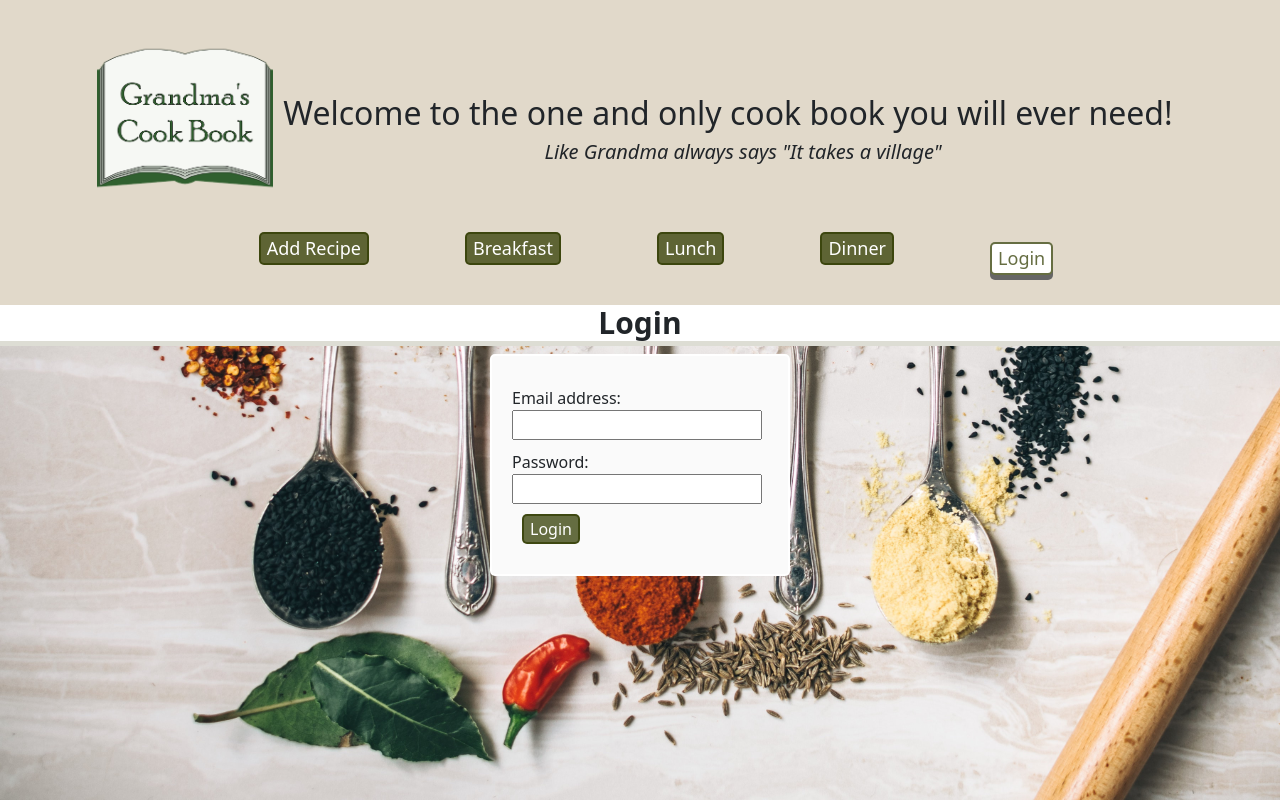
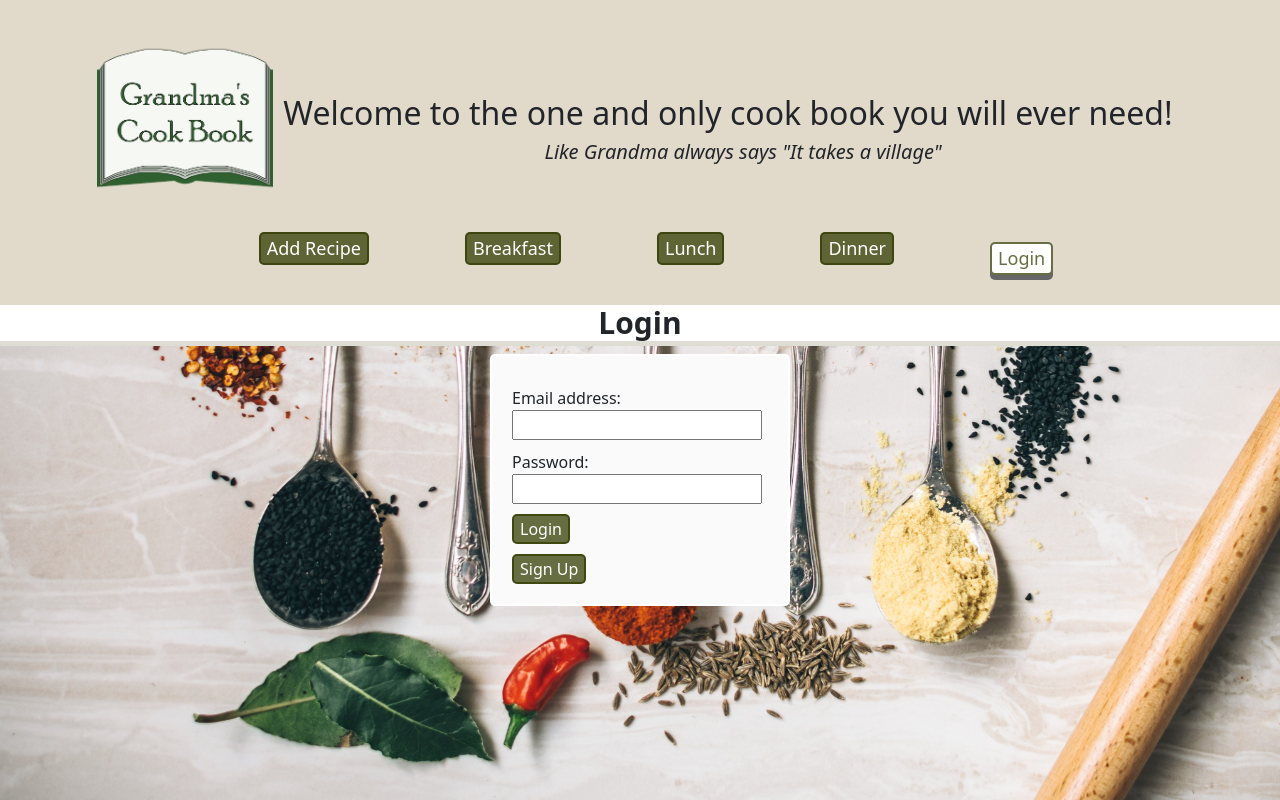
Before and after one commit to wmskillas/Grandmas-Cook-Book, a React (Create React App) app in the folder client/: page / in a window 1280 px wide. Both pictures are taken after a click on the button "Login". Shown: the top 800 px of the page. Built offline with nearby package versions, Linux system fonts and the light colour scheme; a web font is replaced by a local one.

Commit message:
added sign up button to login page

```diff
--- a/client/src/components/LoginForm.js
+++ b/client/src/components/LoginForm.js
@@ -67,6 +67,7 @@ function Contact() {
           </div>
         )}
         <button type="submit">Login</button>
+        <button type="signup">Sign Up</button>
       </form>
     </section>
   );
--- a/client/src/index.css
+++ b/client/src/index.css
@@ -80,7 +80,9 @@ h1 {
   color: white;
   border: solid 2px rgba(49, 60, 0, 0.741);
   border-radius: 5px;
-  margin: 10px;
+  display:flex;
+  margin-top: 10px;
+
 }
 #addrecipe button {
   background-color: rgba(49, 60, 0, 0.741);
```
